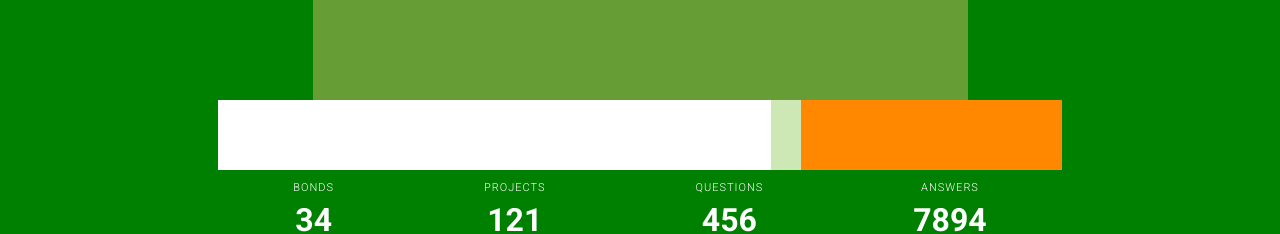
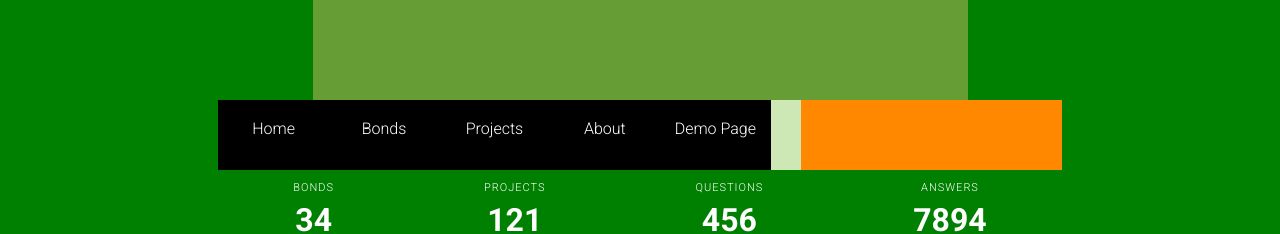
Before and after one commit to ramnath-1998/greensheet, a React (Create React App) app: page / in a window 1280 px wide. Shown: the top 234 px of the page. Built offline with nearby package versions, Linux system fonts and the light colour scheme.

Commit message:
Code Commited

```diff
--- a/package.json
+++ b/package.json
@@ -16,7 +16,7 @@
     "react-bootstrap-validation": "^0.1.11",
     "react-dom": "^18.2.0",
     "react-router-dom": "^6.6.2",
-    "react-scripts": "5.0.1",
+    "react-scripts": "^5.0.1",
     "sass-loader": "^13.2.0",
     "scss": "^0.2.4",
     "web-vitals": "^2.1.4",
--- a/src/App.js
+++ b/src/App.js
@@ -21,17 +21,21 @@ function App() {
         <Col className='col-md-6 align-self-center headergreensheet'>
         </Col>
       </Row>
+
       <Row className='justify-content-center'>
         <Col className='col-md-8 align-self-center'>
           <NavbarMain></NavbarMain>
         </Col>
+
       </Row>
+
       <Routes>
         <Route path="/" element={<Home />} />
         <Route path="bonds" element={<Allbonds />} />
         <Route path="projects" element={<Allprojects />} />
         <Route path="projects/:id" element={<Allprojects />} />
       </Routes>
+
     </div>
 
 
--- a/src/App.scss
+++ b/src/App.scss
@@ -184,6 +184,34 @@ p {
     background: white;
     height: 70px;
 
+
+
+    .nav-left-button-greensheet{
+
+      background: black;
+      height:100%;
+      width:20%;
+      justify-content: center;
+      color: white;
+      align-items: center;
+      vertical-align: middle;
+      text-align: center;
+      display:inline-block;
+
+    }
+    .nav-button-text{
+      text-align: center;
+      vertical-align: middle;
+      margin-top: 15%;
+    }
+    .nav-left-button-greensheet:hover{
+
+      background: white;
+      color: green;
+
+    }
+
+
   }
 
   .nav-right-greensheet {
--- a/src/components/BondTable.jsx
+++ b/src/components/BondTable.jsx
@@ -29,8 +29,6 @@ const BondTable = () => {
 
       )
     }
-
-
   )
 
 
--- /dev/null
+++ b/src/components/Navbarbutton.jsx
@@ -0,0 +1,11 @@
+import React from 'react'
+
+function Navbarbutton(props){
+  return (
+    <div className='nav-left-button-greensheet align-middle'>
+        <div className='nav-button-text'>{props.pageName}</div>
+    </div>
+  )
+}
+
+export default Navbarbutton
--- a/src/components/Navbarleft.jsx
+++ b/src/components/Navbarleft.jsx
@@ -1,8 +1,25 @@
 import React from 'react'
+import Navbarbutton from './Navbarbutton'
+import { Col, Row } from 'react-bootstrap'
 
 const Navbarleft = () => {
   return (
-    <div className='nav-left-greensheet'></div>
+
+    <div className='nav-left-greensheet'>
+<Row className='h-100'>
+  <Col className='col-md-12 h-100'>
+
+<Navbarbutton pageName="Home"></Navbarbutton>
+<Navbarbutton pageName="Bonds"></Navbarbutton>
+<Navbarbutton pageName="Projects"></Navbarbutton>
+<Navbarbutton pageName="About"></Navbarbutton>
+<Navbarbutton pageName="Demo Page"></Navbarbutton>
+
+</Col>
+</Row>
+
+
+    </div>
   )
 }
 
--- a/src/components/Sdgimage.jsx
+++ b/src/components/Sdgimage.jsx
@@ -3,6 +3,7 @@ import React from 'react'
 const Sdgimage = () => {
   return (
     <div className='imagesdg'>
+
 
 
     <img src='https://www.un.org/development/desa/disabilities/wp-content/uploads/sites/15/2019/07/E-SDGs-Poster-801x476.png'></img>
```
Also changed, not shown: 2 other files (tests, documents, lock files or other folders).
